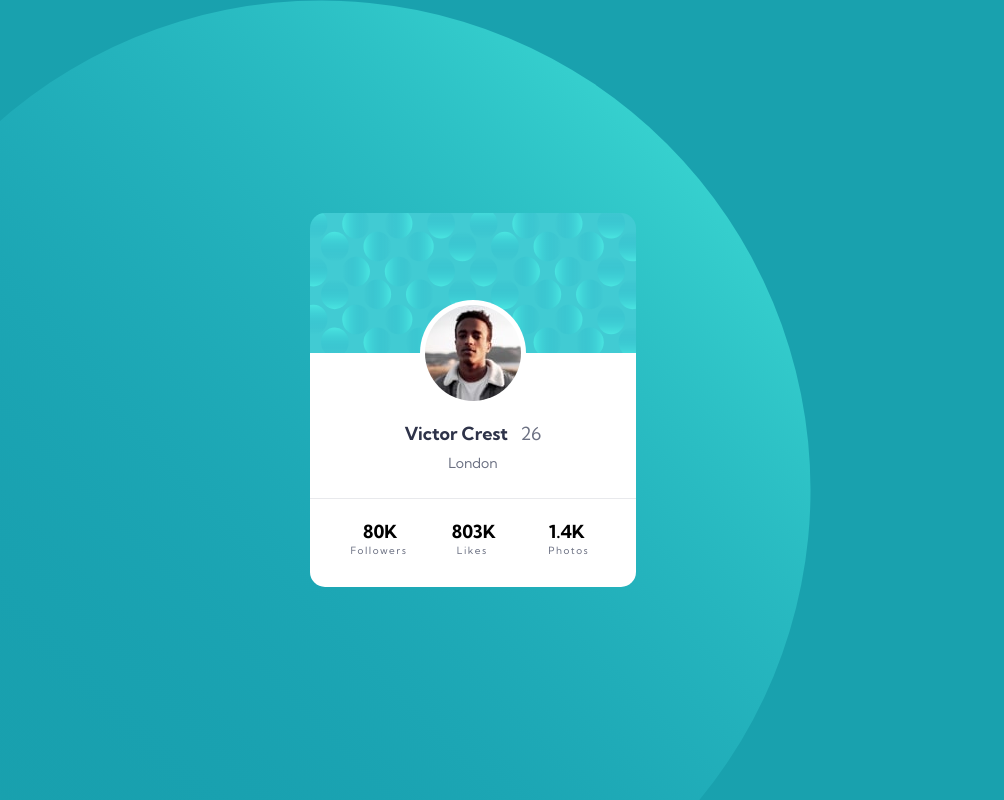
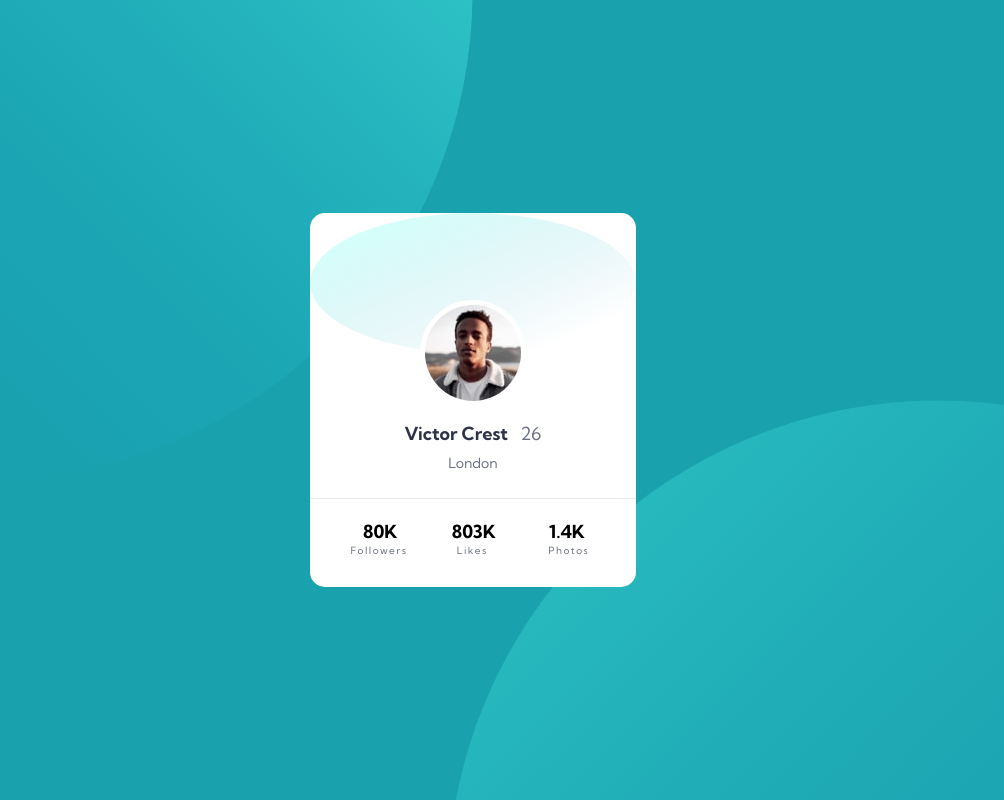
Before and after one commit to nbaza/Profile-Card, a plain HTML site: page index.html in a window 1280 px wide. Shown: the whole page, without its empty margins (167-1171 px from the left). Drawn offline with Linux system fonts and the light colour scheme.

Commit message:
fixed mistakes

```diff
--- a/style.css
+++ b/style.css
@@ -5,10 +5,9 @@ body {
   justify-content: center;
   align-items: center;
   height: 100vh;
-  background-image: url("images/bg-pattern-top.svg");
-  background-repeat: no-repeat;
-  background-position-y: top;
-  background-position-x: 0vh;
+  background-image: url("images/bg-pattern-top.svg"), url("images/bg-pattern-bottom.svg");
+  background-repeat: no-repeat, no-repeat;
+  background-position: bottom 40vh right 50vw, left 48vw top 50vh;
 }
 
 .maindiv {
@@ -17,8 +16,8 @@ body {
   border-radius: 15px;
   margin: auto;
   background-color: white;
-  background-image: url("images/bg-pattern-card.svg");
-  background-size: 326px 140px;
+  background-image: url("images/bg-pattern-bottom.svg");
+  background-size: 100% 140px;
   background-repeat: no-repeat;
 }
 
```
